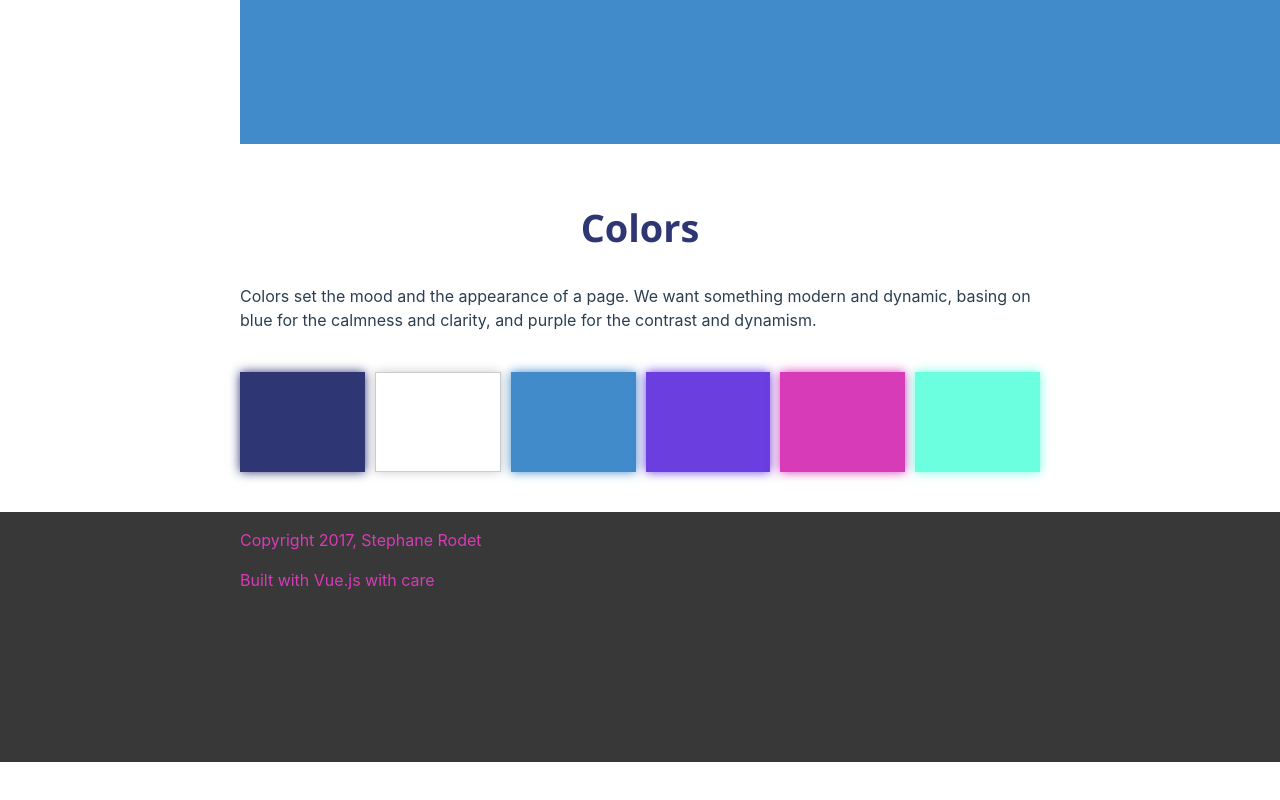
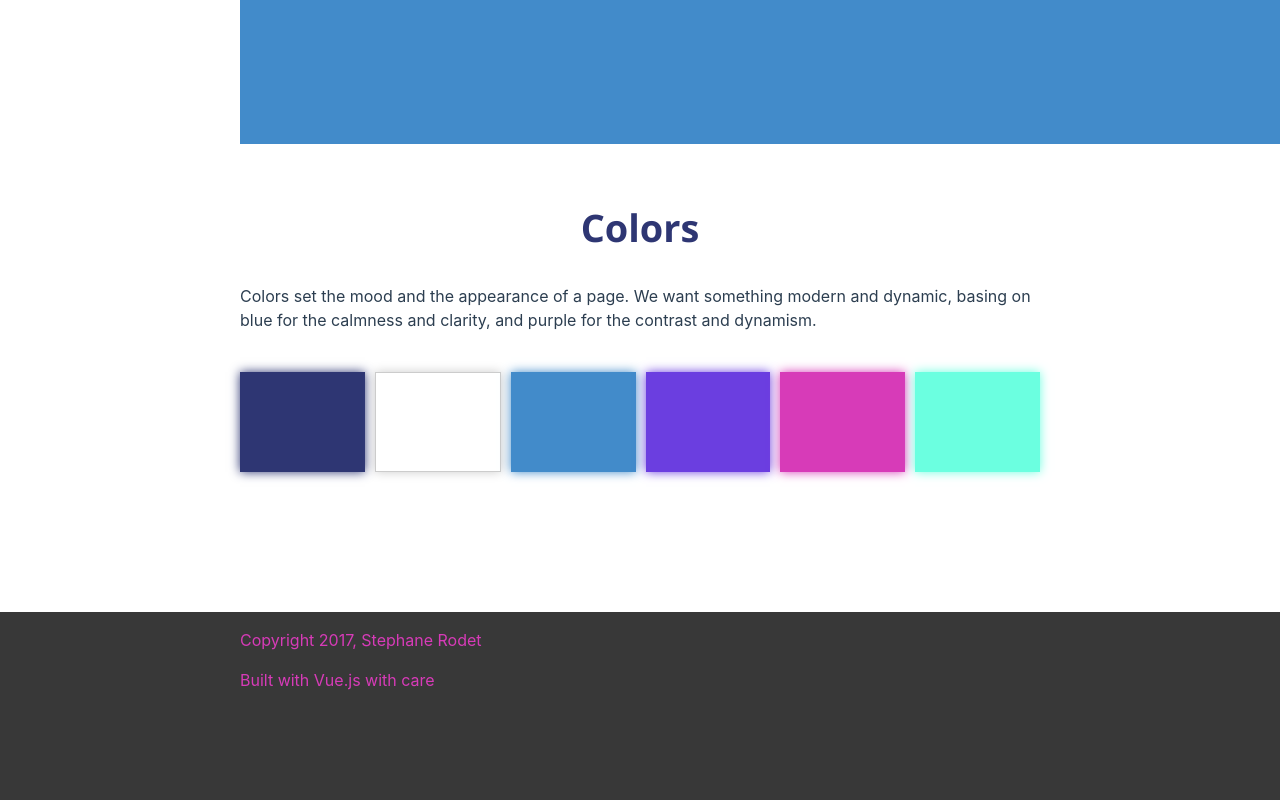
Before and after one commit to rodet/styleguide, a Vue app: page / in a window 1280 px wide. Shown: the part 2412-3212 px from the top of the page. Before the commit the page ends 3174 px from the top, so only its background shows below. Built offline with nearby package versions, Linux system fonts and the light colour scheme.

Commit message:
Improve the vertical spacing, introduce link to GitHub
The link is still disabled for now though.

```diff
--- a/src/components/DarkFooter.vue
+++ b/src/components/DarkFooter.vue
@@ -7,6 +7,9 @@
       <p>
         {{ madeWith }}
       </p>
+      <!-- <p>
+        <a :href='github.url'>{{ github.name }}</a>
+      </p> -->
     </div>
   </div>
 </template>
@@ -18,6 +21,10 @@ export default {
     return {
       copyright: 'Copyright 2017, Stephane Rodet',
       madeWith: 'Built with Vue.js with care',
+      github: {
+        name: 'GitHub',
+        url: 'https://github.com/rodet/styleguide',
+      },
     };
   },
 };
@@ -30,6 +37,7 @@ export default {
   right: 0;
   background-color: #383838;
   height: 250px;
+  margin-top: 100px;
 }
 
 .dark-footer p {
```
